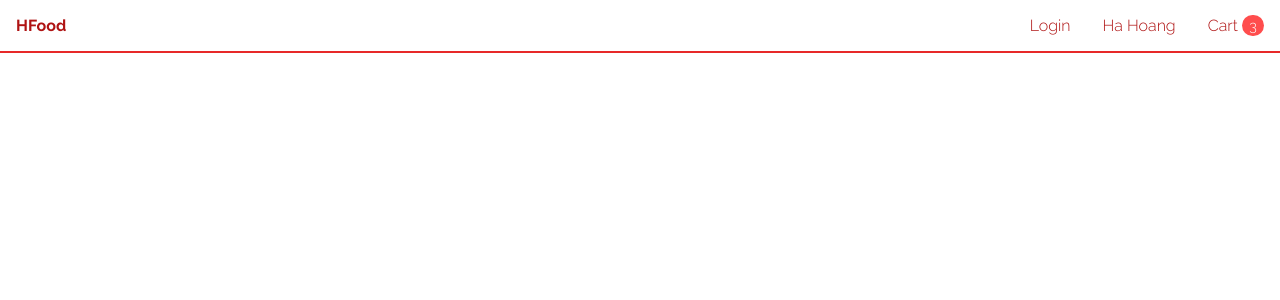
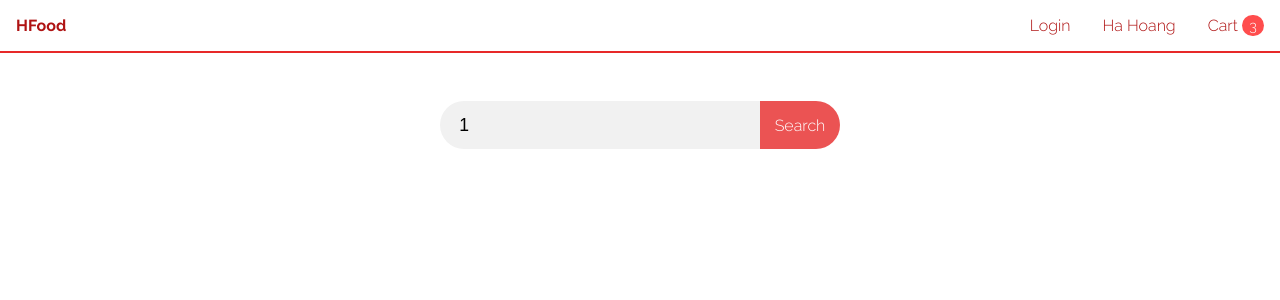
Before and after one commit to bhoangha276/Order-delivery-app.cli, an Angular app in the folder user/: page /search/1 in a window 1280 px wide. Before the commit this address led to /. Shown: the top 300 px of the page. Built offline with nearby package versions, Linux system fonts and the light colour scheme.

Commit message:
feat: add search for food list

```diff
--- a/user/src/app/app-routing.module.ts
+++ b/user/src/app/app-routing.module.ts
@@ -2,7 +2,16 @@ import { NgModule } from '@angular/core'
 import { RouterModule, Routes } from '@angular/router'
 import { HomeComponent } from './pages/home/home.component'
 
-const routes: Routes = [{ path: '', component: HomeComponent }]
+const routes: Routes = [
+  {
+    path: '',
+    component: HomeComponent,
+  },
+  {
+    path: 'search/:searchTerm',
+    component: HomeComponent,
+  },
+]
 
 @NgModule({
   imports: [RouterModule.forRoot(routes)],
--- a/user/src/app/app.module.ts
+++ b/user/src/app/app.module.ts
@@ -5,12 +5,14 @@ import { AppRoutingModule } from './app-routing.module';
 import { AppComponent } from './app.component';
 import { HeaderComponent } from './components/header/header.component';
 import { HomeComponent } from './pages/home/home.component';
+import { SearchComponent } from './components/search/search.component';
 
 @NgModule({
   declarations: [
     AppComponent,
     HeaderComponent,
-    HomeComponent
+    HomeComponent,
+    SearchComponent
   ],
   imports: [
     BrowserModule,
--- a/user/src/app/components/header/header.component.html
+++ b/user/src/app/components/header/header.component.html
@@ -4,7 +4,7 @@
     <nav>
       <ul>
         <li>
-          <a href="">Login</a>
+          <a href="login">Login</a>
         </li>
         <li class="menu-container">
           <a routerLink="dashboard">Ha Hoang</a>
--- /dev/null
+++ b/user/src/app/components/search/search.component.css
@@ -0,0 +1,36 @@
+div {
+  display: flex;
+  justify-content: center;
+  margin-top: 3rem;
+  margin-bottom: 1.5rem;
+}
+
+input {
+  border-radius: 10rem 0 0 10rem;
+  border: none;
+  height: 3rem;
+  width: 20rem;
+  background-color: #f1f1f1;
+  padding: 1.2rem;
+  font-size: 1.1rem;
+  font-weight: 500;
+  outline: none;
+}
+
+div button {
+  color: grey;
+  height: 3rem;
+  width: 5rem;
+  font-size: 1rem;
+  border-radius: 0 10rem 10rem 0;
+  border: none;
+  background-color: #e72929;
+  color: white;
+  opacity: 0.8;
+  outline: none;
+}
+
+div button:hover {
+  opacity: 1;
+  cursor: pointer;
+}
--- /dev/null
+++ b/user/src/app/components/search/search.component.html
@@ -0,0 +1,10 @@
+<div>
+  <input
+    #text
+    type="text"
+    placeholder="Search for food here..."
+    (keyup.enter)="search(text.value)"
+    [value]="searchTerm" />
+
+  <button (click)="search(text.value)">Search</button>
+</div>
--- /dev/null
+++ b/user/src/app/components/search/search.component.ts
@@ -0,0 +1,27 @@
+import { Component, OnInit } from '@angular/core'
+import { ActivatedRoute, Router } from '@angular/router'
+
+@Component({
+  selector: 'app-search',
+  templateUrl: './search.component.html',
+  styleUrls: ['./search.component.css'],
+})
+export class SearchComponent implements OnInit {
+  searchTerm = ''
+
+  constructor(activatedRoute: ActivatedRoute, private router: Router) {
+    activatedRoute.params.subscribe(params => {
+      if (params['searchTerm']) {
+        this.searchTerm = params['searchTerm']
+      }
+    })
+  }
+
+  ngOnInit(): void {}
+
+  search(term: string) {
+    if (term) {
+      this.router.navigateByUrl(`/search/${term}`)
+    }
+  }
+}
--- a/user/src/app/pages/home/home.component.html
+++ b/user/src/app/pages/home/home.component.html
@@ -1,3 +1,4 @@
+<app-search></app-search>
 <ul>
   <li *ngFor="let food of foods">
     <a routerLink="/food/{{ food.id }}">
--- a/user/src/app/pages/home/home.component.ts
+++ b/user/src/app/pages/home/home.component.ts
@@ -1,4 +1,5 @@
 import { Component, OnInit } from '@angular/core'
+import { ActivatedRoute } from '@angular/router'
 import { FoodService } from 'src/app/services/food.service'
 import { Food } from 'src/app/shared/model/Food'
 
@@ -10,8 +11,16 @@ import { Food } from 'src/app/shared/model/Food'
 export class HomeComponent implements OnInit {
   foods: Food[] = []
 
-  constructor(private api: FoodService) {
-    this.foods = api.getAll()
+  constructor(private api: FoodService, activatedRoute: ActivatedRoute) {
+    activatedRoute.params.subscribe(params => {
+      let searchTerm = params['searchTerm']
+
+      if (searchTerm) {
+        this.foods = this.api.getBySearchTerm(searchTerm)
+      } else {
+        this.foods = api.getAll()
+      }
+    })
   }
 
   ngOnInit(): void {}
--- a/user/src/app/services/food.service.ts
+++ b/user/src/app/services/food.service.ts
@@ -11,4 +11,10 @@ export class FoodService {
   getAll(): Food[] {
     return sample_foods
   }
+
+  getBySearchTerm(searchTerm: string): Food[] {
+    return this.getAll().filter(food =>
+      food.name.toLowerCase().includes(searchTerm.toLowerCase()),
+    )
+  }
 }
```
Also changed, not shown: 2 other files (tests, documents, lock files or other folders).
